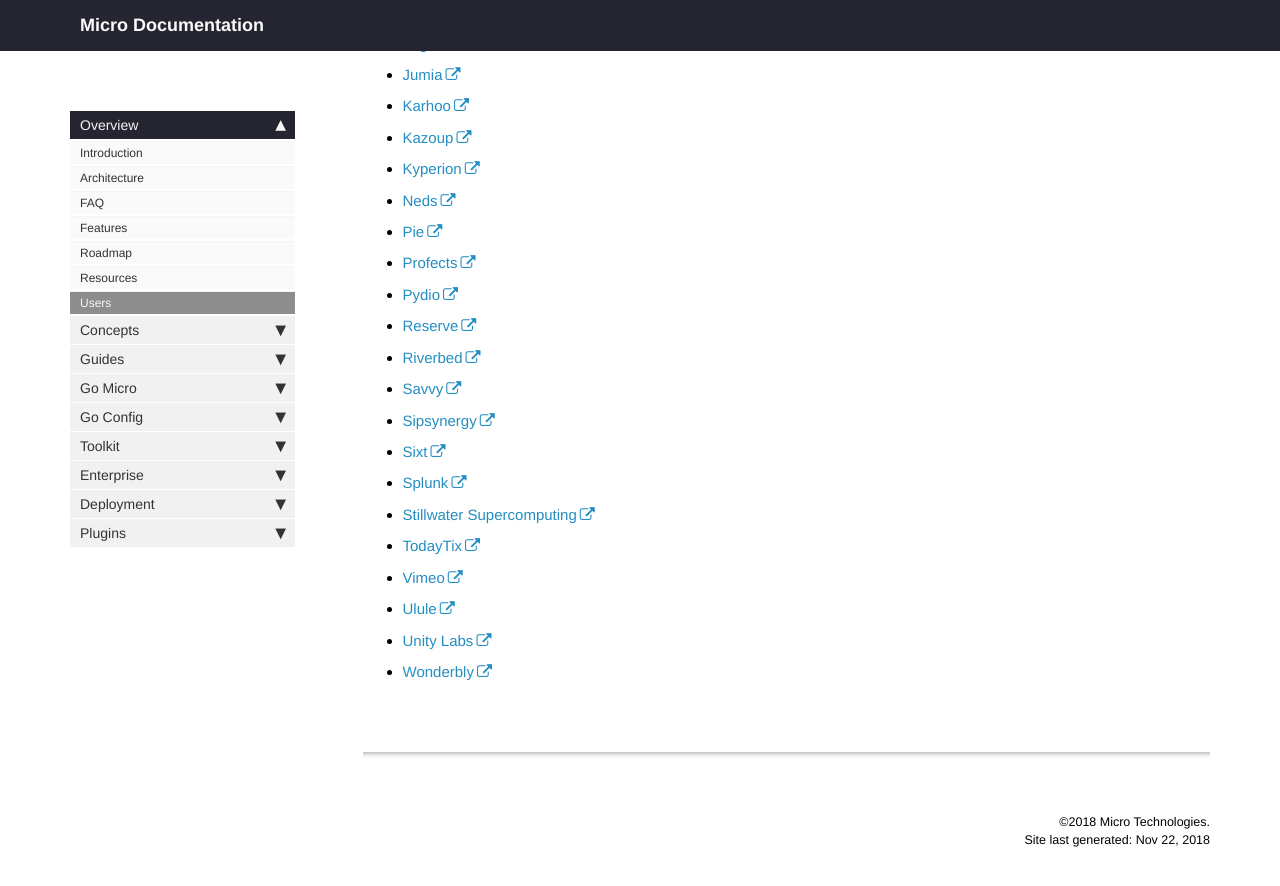
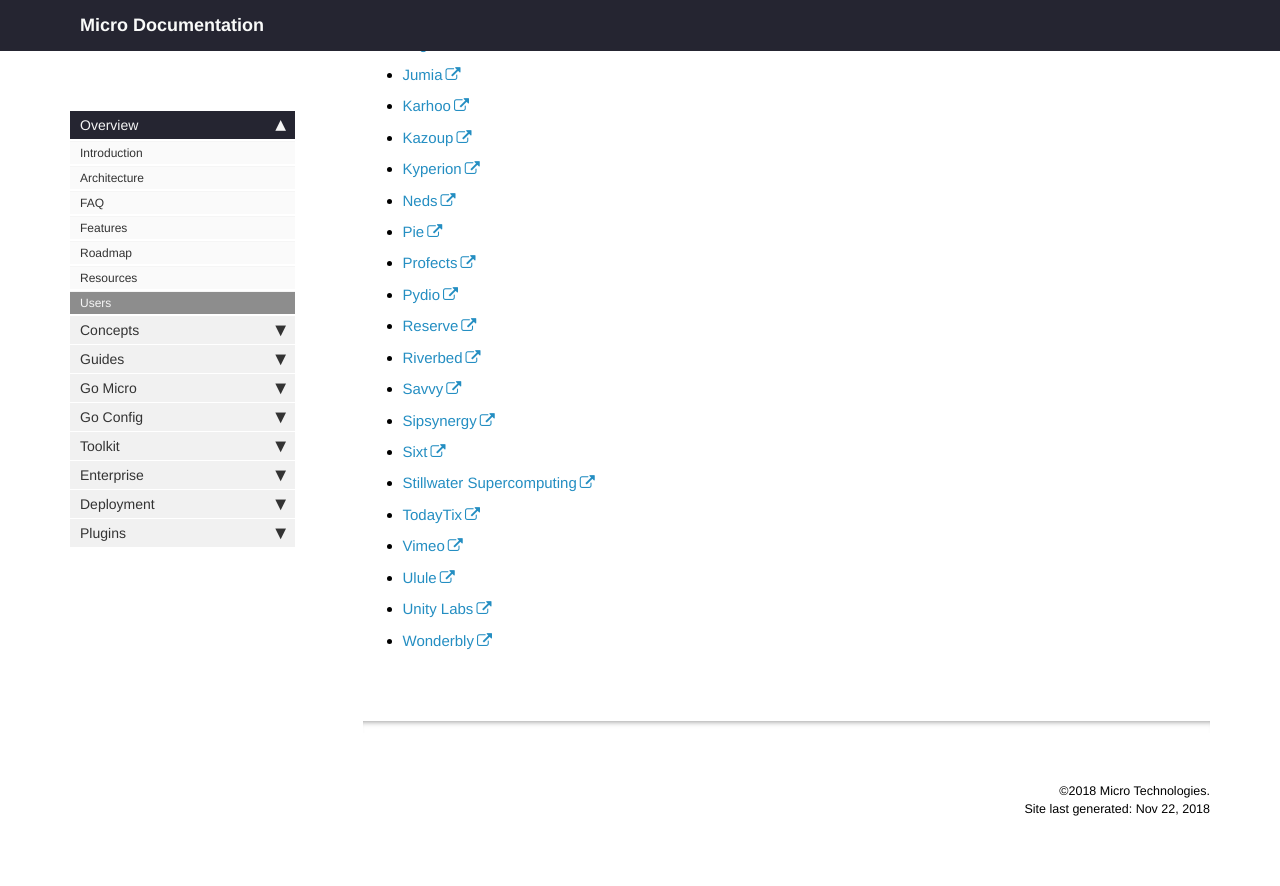
Before and after one commit to vonhraban/docs-1, a Jekyll site: the page built from pages/users.md, in a window 1280 px wide and 900 px high, scrolled down 508 px. Shown: the top 886 px of the window. Built offline with Jekyll 4.4.1, drawn with Linux system fonts in a browser that asks for light colours; nearby versions of some CDN libraries; comment, search, counter and statistics services are not loaded.

Commit message:
remove splunk

```diff
--- a/pages/users.md
+++ b/pages/users.md
@@ -32,7 +32,6 @@ If you're using Micro, feel free to add your company
 - [Savvy](https://www.joinsavvy.com/en/)
 - [Sipsynergy](http://www.sipsynergy.co.uk/)
 - [Sixt](https://www.sixt.com)
-- [Splunk](https://www.splunk.com/)
 - [Stillwater Supercomputing](http://www.stillwater-sc.com/)
 - [TodayTix](https://www.todaytix.com/)
 - [Vimeo](https://vimeo.com/)
```
